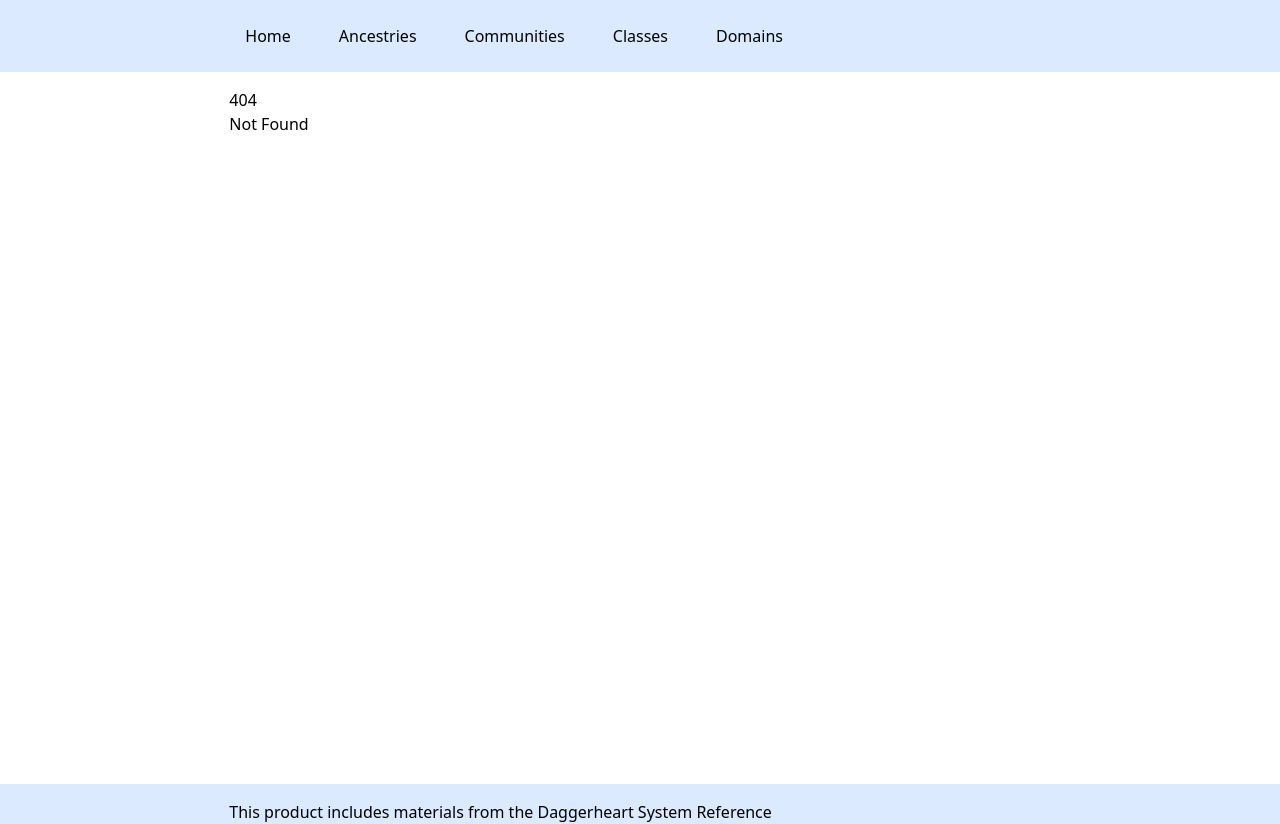
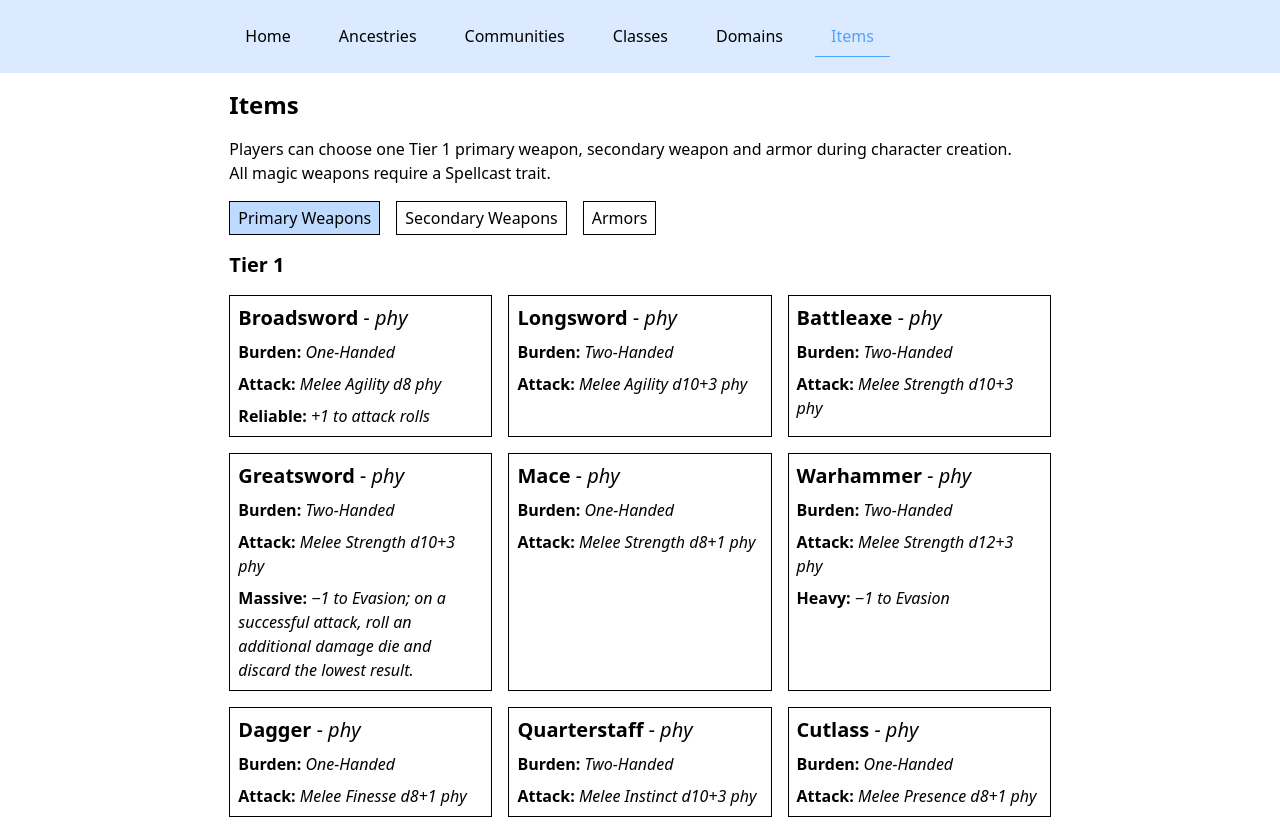
Before and after one commit to nohan-budry/daggerheartcompanion, a SvelteKit app: page /items in a window 1280 px wide. Before the commit this address had no page. Shown: the top 824 px of the page. Built offline with nearby package versions, Linux system fonts and the light colour scheme.

Commit message:
add items page

```diff
--- /dev/null
+++ b/src/lib/models/Item.ts
@@ -0,0 +1,15 @@
+import type Feature from "$lib/models/Feature";
+
+export default interface Item {
+    type: string
+    tier: number
+    name: string
+    trait?: String
+    range?: String
+    damage?: string
+    damageType?: string
+    burden?: string
+    thresholds?: string
+    score?: number
+    features: Feature[]
+}
--- a/src/routes/+layout.svelte
+++ b/src/routes/+layout.svelte
@@ -12,6 +12,7 @@
         {path: `${base}/communities`, name: 'Communities'},
         {path: `${base}/classes`, name: 'Classes'},
         {path: `${base}/domains`, name: 'Domains'},
+        {path: `${base}/items`, name: 'Items'},
     ];
 
     function isCurrentPage(path: string): boolean {
--- a/src/routes/classes/[slug]/+page.svelte
+++ b/src/routes/classes/[slug]/+page.svelte
@@ -88,6 +88,13 @@
     </div>
 
     <p>{selectedSubclass.description}</p>
+
+    {#if selectedSubclass.spellcastTrait}
+        <p>
+            <span class="font-semibold">Spellcast:</span>
+            <span class="description">{selectedSubclass.spellcastTrait}</span>
+        </p>
+    {/if}
 
     <h2>Foundation Features</h2>
     {#each selectedSubclass.features.foundation as feature}
--- /dev/null
+++ b/src/routes/items/+page.svelte
@@ -0,0 +1,97 @@
+<script>
+  let {data} = $props();
+  let {primaryWeapons, secondaryWeapons, armors} = data;
+
+  let selectedCategoryIndex = $state(0);
+  let selectedCategory = $derived([primaryWeapons, secondaryWeapons, armors][selectedCategoryIndex]);
+</script>
+
+<div class="flex flex-col gap-4">
+    <h1>Items</h1>
+
+    <p class="description">
+        Players can choose one Tier 1 primary weapon, secondary weapon and armor during character creation.<br/>
+        All magic weapons require a Spellcast trait.
+    </p>
+
+    <div class="flex gap-x-4">
+        <button class="border px-2 py-1 cursor-pointer" class:active={selectedCategoryIndex === 0}
+                onclick={() => selectedCategoryIndex = 0}>
+            Primary Weapons
+        </button>
+        <button class="border px-2 py-1 cursor-pointer" class:active={selectedCategoryIndex === 1}
+                onclick={() => selectedCategoryIndex = 1}>
+            Secondary Weapons
+        </button>
+        <button class="border px-2 py-1 cursor-pointer" class:active={selectedCategoryIndex === 2}
+                onclick={() => selectedCategoryIndex = 2}>
+            Armors
+        </button>
+    </div>
+
+    {#each [1, 2, 3, 4] as tier}
+        <h2>Tier {tier}</h2>
+        <div class="grid grid-cols-1 gap-4 sm:grid-cols-2 xl:grid-cols-3 2xl:grid-cols-4">
+            {#each selectedCategory['tier' + tier] as item}
+                <div class="flex flex-col gap-2 border p-2 w-full">
+                    <h3>
+                        <span>{item.name}</span>
+                        {#if item.damageType}
+                            <span class="italic font-normal">- {item.damageType}</span>
+                        {/if}
+                    </h3>
+                    {#if item.burden}
+                        <div>
+                            <span class="font-semibold">Burden:</span>
+                            <span class="italic">{item.burden}</span>
+                        </div>
+                    {/if}
+                    {#if item.trait}
+                        <div>
+                            <span class="font-semibold">Attack:</span>
+                            <span class="italic">{item.range} {item.trait} {item.damage} {item.damageType}</span>
+                        </div>
+                    {/if}
+                    {#if item.thresholds}
+                        <div>
+                            <span class="font-semibold">Base Thresholds:</span>
+                            <span class="italic">{item.thresholds}</span>
+                        </div>
+                    {/if}
+                    {#if item.score}
+                        <div>
+                            <span class="font-semibold">Base Score:</span>
+                            <span class="italic">{item.score}</span>
+                        </div>
+                    {/if}
+                    {#each item.features as feature}
+                        <div>
+                            <span class="font-semibold">{feature.name}:</span>
+                            <span class="italic">{feature.description}</span>
+                        </div>
+                    {/each}
+                </div>
+            {/each}
+        </div>
+    {/each}
+</div>
+
+<style lang="postcss">
+    @reference "tailwindcss";
+
+    h1 {
+        @apply text-2xl font-semibold;
+    }
+
+    h2, h3 {
+        @apply text-xl font-semibold;
+    }
+
+    .cursor-pointer {
+        cursor: pointer;
+    }
+
+    .active {
+        @apply bg-blue-200;
+    }
+</style>
--- /dev/null
+++ b/src/routes/items/+page.ts
@@ -0,0 +1,26 @@
+import type {LayoutLoad} from "../../../.svelte-kit/types/src/routes/classes/$types";
+
+import rawItems from '$lib/data/items.json';
+import type Item from "$lib/models/Item";
+
+function filterItems(items: Item[], type: string, tier: number): Item[] {
+    return items.filter((item) => item.type === type && item.tier === tier);
+}
+
+export const load: LayoutLoad = () => {
+    let items: Item[] = rawItems;
+
+    let primaryWeapons: {tier1: Item[], [k: string]: Item[]} = {
+        tier1: filterItems(items, "Primary Weapon", 1)
+    }
+
+    let secondaryWeapons: {tier1: Item[], [k: string]: Item[]} = {
+        tier1: filterItems(items, "Secondary Weapon", 1)
+    }
+
+    let armors: {tier1: Item[], [k: string]: Item[]} = {
+        tier1: filterItems(items, "Armor", 1)
+    }
+
+    return {primaryWeapons, secondaryWeapons, armors};
+}
```
